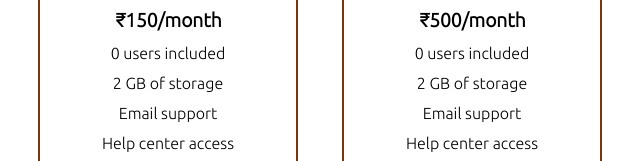
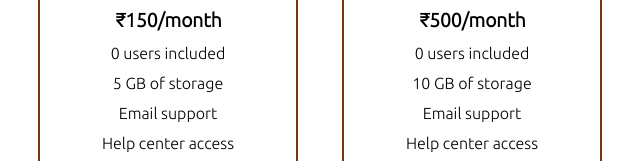
Before and after one commit to rihanali-dev/FitnessWeb, a plain HTML site: page index.html in a window 1280 px wide. Shown: the part 1166-1327 px from the top of the page, 472-1112 px from the left. Drawn offline with Linux system fonts and the light colour scheme.

Commit message:
Update index.html

```diff
--- a/index.html
+++ b/index.html
@@ -73,7 +73,7 @@
                         <ul>
                             <li class="highlighted">₹150/month</li>
                             <li>0 users included</li>
-                            <li>2 GB of storage</li>
+                            <li>5 GB of storage</li>
                             <li>Email support</li>
                             <li>Help center access</li>
                             <li><button class="btn">Signup Now</button></li>
@@ -84,7 +84,7 @@
                         <ul>
                             <li class="highlighted">₹500/month</li>
                             <li>0 users included</li>
-                            <li>2 GB of storage</li>
+                            <li>10 GB of storage</li>
                             <li>Email support</li>
                             <li>Help center access</li>
                             <li><button class="btn">Signup Now</button></li>
```
